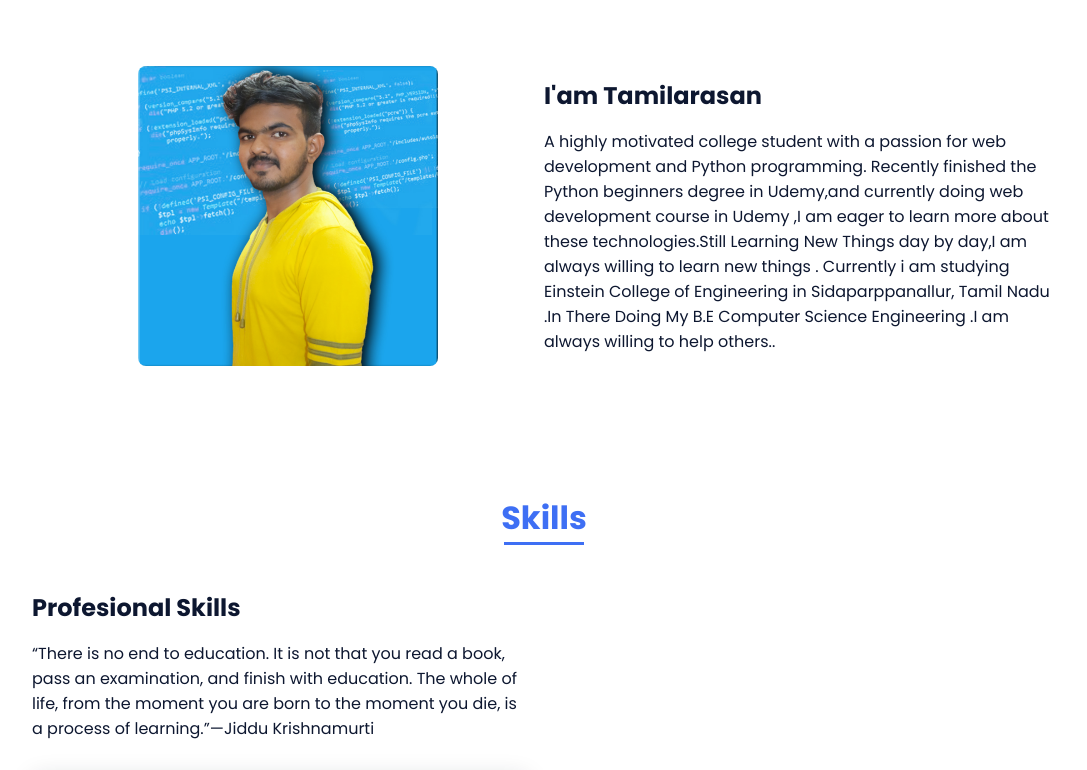
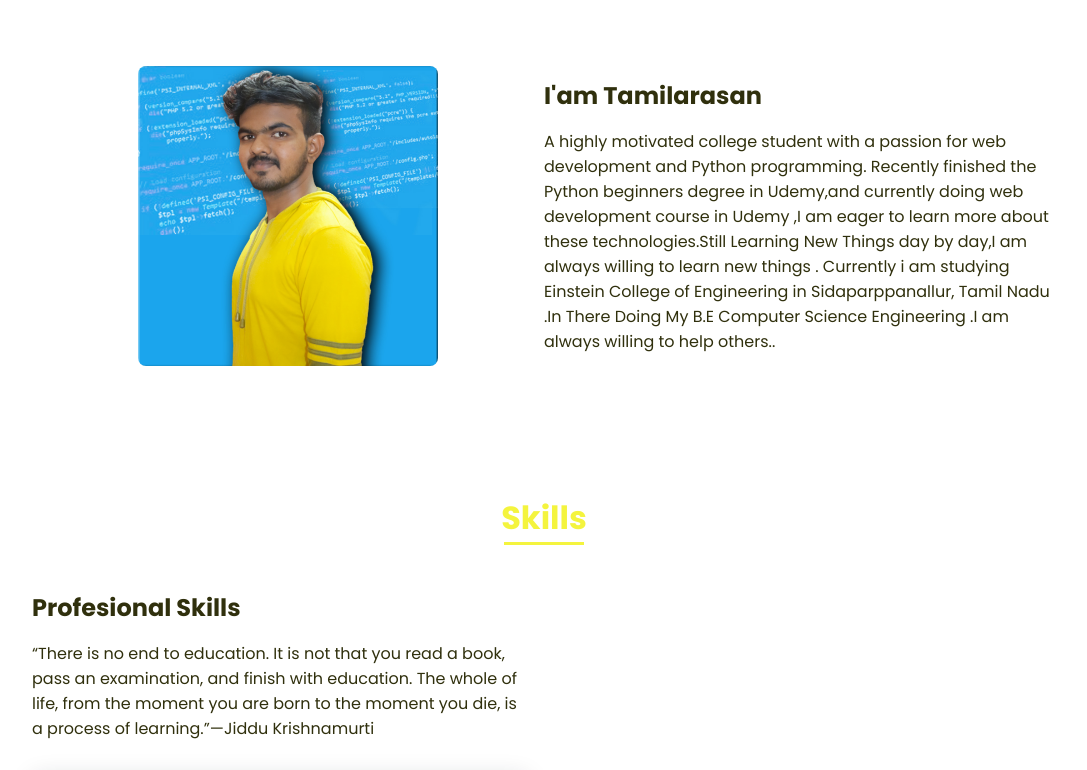
Before and after one commit to Tamilarasan-23/Tamilarasan-23.github.io, a plain HTML site: page index.html in a window 1280 px wide. Shown: the part 748-1518 px from the top of the page, without its empty margins (96-1183 px from the left). Drawn offline with nearby package versions, Linux system fonts and the light colour scheme.

Commit message:
Update styles.css

```diff
--- a/assets/css/styles.css
+++ b/assets/css/styles.css
@@ -7,7 +7,7 @@
   /*===== Colores =====*/
   /*Purple 260 - Red 355 - Blue 224 - Pink 340*/
   /* HSL color mode */
-  --hue-color: 224;
+  --hue-color: 60;
   --first-color: hsl(var(--hue-color), 89%, 60%);
   --second-color: hsl(var(--hue-color), 56%, 12%);
   /*===== Fuente y tipografia =====*/
```
